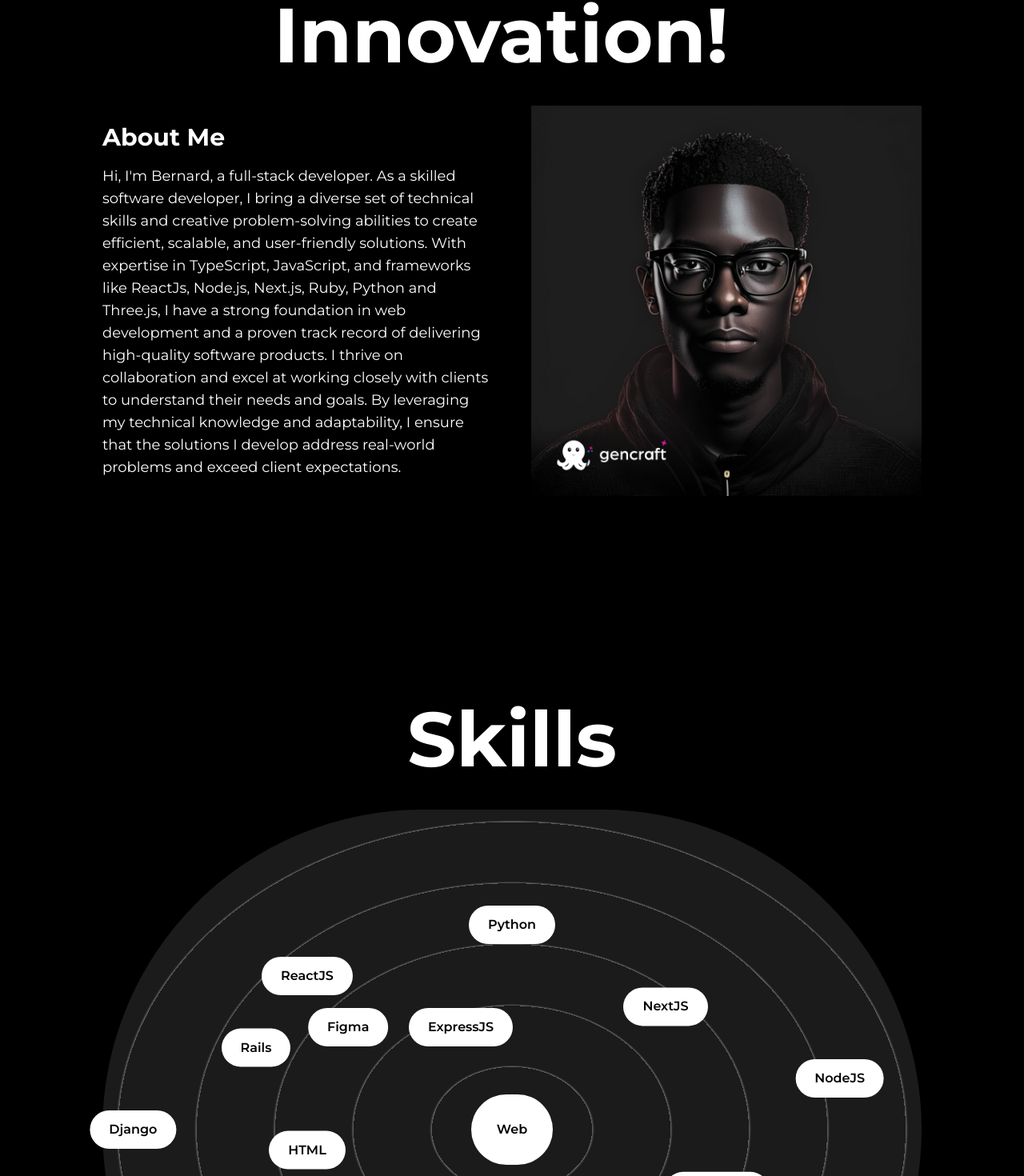
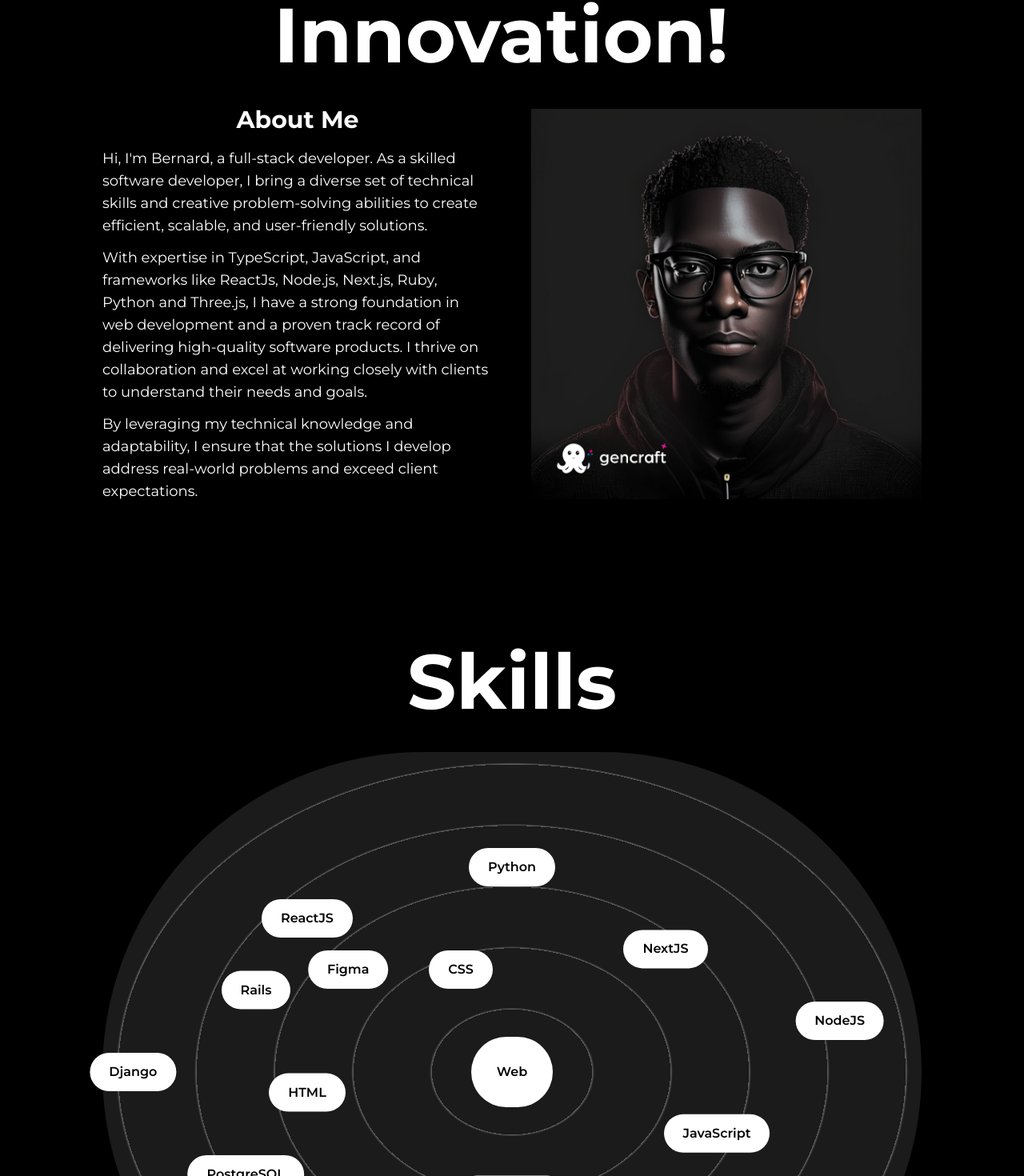
Before and after one commit to Bernard065/bernardbeben, a Next.js app: page /about in a window 1280 px wide. Shown: the part 280-1750 px from the top of the page at 80% size. Built offline with nearby package versions, Linux system fonts and the light colour scheme.

Commit message:
making repeating radial gradient reponsive

```diff
--- a/src/components/AnimatedText.js
+++ b/src/components/AnimatedText.js
@@ -3,7 +3,7 @@ import { motion } from 'framer-motion';
 
 const AnimatedText = ({ text, className = '' }) => {
   return (
-    <div className='w-full mx-auto py-2 flex items-center justify-center text-center overflow-hidden'>
+    <div className='w-full mx-auto py-2 flex items-center justify-center text-center overflow-hidden sm:py-0'>
       <h1 className={`${className} inline-block w-full text-white font-bold capitalize text-8xl`}>
         {text.split(' ').map((word, index) => (
           <motion.span
--- a/src/components/Footer.js
+++ b/src/components/Footer.js
@@ -4,8 +4,8 @@ import Link from 'next/link'
 
 const Footer = () => {
   return (
-    <footer className='w-full border-t-2 border-solid border-white font-medium text-lg text-white'>
-        <Layout className='py-8 flex items-center justify-between'>
+    <footer className='w-full border-t-2 border-solid border-white font-medium text-lg text-white sm:text-base'>
+        <Layout className='py-8 flex items-center justify-between lg:flex-col lg:py-6'>
             <span>{new Date().getFullYear()} &copy; All Rights Reserved.</span>
             <Link href='/' className='text-white hover:text-gray-400'>Bernard</Link>
             <Link href='mailto:bernardbebeni@gmail.com' target={'-blank'} className='text-white hover:text-gray-400'>bernardbebeni@gmail.com</Link>
--- a/src/components/Layout.js
+++ b/src/components/Layout.js
@@ -2,7 +2,7 @@ import React from 'react'
 
 const Layout = ({ children, className='' }) => {
   return (
-    <div className={`${className} w-full h-full inline-block z-0 bg-black p-32`}>
+    <div className={`${className} w-full h-full inline-block z-0 bg-black p-32 xl:p-24 lg:p-16 md:p-12 sm:p-8`}>
         {children}
     </div>
   )
--- a/src/components/Skills.js
+++ b/src/components/Skills.js
@@ -5,7 +5,7 @@ import React from 'react'
 const Skill = ({ name, x, y }) => {
     return (
         <motion.div
-            className='flex items-center justify-center rounded-full font-semibold bg-white text-black py-3 px-6 shadow-slate-300 cursor-pointer absolute'
+            className='flex items-center justify-center rounded-full font-semibold bg-white text-black py-3 px-6 shadow-slate-300 cursor-pointer absolute lg:py-2 lg:px-4 md:text-sm md:py-1.5 md:px-3 xs:bg-transparent xs:text-light xs:font-bold'
             whileHover={{scale:1.05}}
             initial={{x:0, y:0}}
             whileInView={{ x:x, y:y }}
@@ -18,10 +18,10 @@ const Skill = ({ name, x, y }) => {
 const Skills = () => {
   return (
     <>
-        <h2 className='font-bold text-8xl mt-64 w-full text-center text-white mb-10'>Skills</h2>
-        <div className='w-full h-screen relative flex items-center justify-center rounded-full bg-circularDark'>
+        <h2 className='font-bold text-8xl mt-44 w-full text-center text-white mb-10 md:text-6xl md:mt-32 '>Skills</h2>
+        <div className='w-full h-screen relative flex items-center justify-center rounded-full bg-circularDark lg:h-[80vh] sm:h-[60vh] xs:h-[50vh] lg:bg-circularDarkLg md:bg-circularDarkMd sm:bg-circularDarkSm'>
             <motion.div
-                className='flex items-center justify-center rounded-full font-semibold bg-white text-black p-8 shadow-slate-300 cursor-pointer'
+                className='flex items-center justify-center rounded-full font-semibold bg-white text-black p-8 shadow-slate-300 cursor-pointer lg:p-6 md:p- xs:text-xs xs:p-2'
                 whileHover={{scale:1.05}}
             >Web</motion.div>
             <Skill name='CSS' x='-5vw' y='-10vw' />
@@ -31,7 +31,6 @@ const Skills = () => {
             <Skill name='ReactJS' x='-20vw' y='-15vw' />
             <Skill name='NextJS' x='15vw' y='-12vw' />
             <Skill name='NodeJS' x='32vw' y='-5vw' />
-            <Skill name='ExpressJS' x='-5vw' y='-10vw' />
             <Skill name='Python' x='0vw' y='-20vw' />
             <Skill name='FastAPI' x='-25vw' y='18vw' />
             <Skill name='Django' x='-37vw' y='0vw' />
--- a/src/pages/about.js
+++ b/src/pages/about.js
@@ -22,23 +22,29 @@ const About = () => {
         <Layout className='pt-16'>
           <AnimatedText text='Passion Fuels Innovation!' />
 
-          <section className='grid grid-cols-1 md:grid-cols-2 gap-12 items-center mt-8'>
+          <section className='grid grid-cols-2 lg:grid-cols-1 gap-12 items-center mt-8'>
             <motion.div
               className='text-center md:text-left'
               initial={{ x: -200, opacity: 0 }}
               animate={{ x: 0, opacity: 1 }}
               transition={{ duration: 1, delay: 0.5 }}
             >
-              <h2 className='text-3xl font-bold mb-4'>About Me</h2>
-              <p className='text-lg'>
+              <h2 className='text-3xl font-bold mb-4 text-center'>About Me</h2>
+              <p className='text-lg text-left mb-3'>
                 Hi, I'm Bernard, a full-stack developer. As a skilled software developer, I
                 bring a diverse set of technical skills and creative problem-solving abilities
-                to create efficient, scalable, and user-friendly solutions. With expertise in
+                to create efficient, scalable, and user-friendly solutions.
+              </p>
+              <p className='text-lg text-left mb-3'>
+                With expertise in
                 TypeScript, JavaScript, and frameworks like ReactJs, Node.js, Next.js, Ruby, Python
                 and Three.js, I have a strong foundation in web development and a proven track
                 record of delivering high-quality software products. I thrive on collaboration
                 and excel at working closely with clients to understand their needs and goals.
-                By leveraging my technical knowledge and adaptability, I ensure that the
+
+              </p>
+              <p className='text-lg text-left'>
+              By leveraging my technical knowledge and adaptability, I ensure that the
                 solutions I develop address real-world problems and exceed client expectations.
               </p>
             </motion.div>
--- a/src/pages/index.js
+++ b/src/pages/index.js
@@ -17,27 +17,27 @@ export default function Home() {
         <link rel="icon" href="/favicon.ico" />
       </Head>
       <main className='flex items-center w-full min-h-full text-white'>
-        <Layout className='pt-0'>
-          <div className='w-full flex items-center justify-between'>
-            <div className='w-1/2'>
-              <Image src={profilePic} alt='profile' className='w-full h-auto' />
+        <Layout className='pt-0 md:pt-16 sm:pt-8'>
+          <div className='w-full flex items-center justify-between lg:flex-col'>
+            <div className='w-1/2 md:w-full'>
+              <Image src={profilePic} alt='profile' className='w-full h-auto lg:hidden md:inline-block md:w-full' />
             </div>
-            <div className='w-1/2 flex flex-col items-center self-center'>
-              <AnimatedText text='Transforming Imagination into Reality with Code and Design.' className='!text-6xl !text-left' />
+            <div className='w-1/2 flex flex-col items-center self-center lg:w-full lg:text-center'>
+              <AnimatedText text='Transforming Imagination into Reality with Code.' className='!text-6xl !text-left xl:!text-5xl lg:!text-center lg:!text-6xl md:!text-5xl sm:!text-3xl' />
               <motion.p
                 initial={{ x: -200, opacity: 0 }}
                 animate={{ x: 0, opacity: 1 }}
                 transition={{ duration: 1, delay: 1.5 }}
-                className='text-white text-lg mt-4 text-left'
+                className='text-white mt-4 text-left font-medium my-4 text-base md:text-sm sm:text-xs'
               >
                 As a skilled full-stack developer, I am dedicated to turning ideas into innovative web applications. Explore my latest projects and articles, showcasing my expertise in web development. Let's bring digital vision to life through code!
               </motion.p>
-              <div className='flex items-center self-start mt-5'>
-                <Link href='/bernardResume.pdf' target={'-blank'} className='bg-gray-500 hover:bg-gray-700 text-white text-lg px-4 py-2 rounded-md mr-4'>
+              <div className='flex items-center self-start mt-2 lg:self-center'>
+                <Link href='/bernardResume.pdf' target={'-blank'} className='bg-gray-500 hover:bg-gray-700 text-white text-lg px-4 py-2 rounded-md mr-4 md:p-2 md:px-4 md:text-base'>
                   <span className='mr-2'>Resume</span>
                   <FileDownloadIcon className='h-5 w-5' />
                 </Link>
-                <Link href='mailto:bernardbebeni@gmail.com' target={'-blank'} className='ml-4 text-lg font-medium capitalize text-white underline hover:text-orange-500'>Contact Me</Link>
+                <Link href='mailto:bernardbebeni@gmail.com' target={'-blank'} className='ml-4 text-lg font-medium capitalize text-white underline hover:text-orange-500 md:text-base'>Contact Me</Link>
             </div>
             </div>
           </div>
--- a/tailwind.config.js
+++ b/tailwind.config.js
@@ -4,7 +4,6 @@ module.exports = {
     "./app/**/*.{js,ts,jsx,tsx,mdx}",
     "./pages/**/*.{js,ts,jsx,tsx,mdx}",
     "./components/**/*.{js,ts,jsx,tsx,mdx}",
-
     // Or if using `src` directory:
     "./src/**/*.{js,ts,jsx,tsx,mdx}",
   ],
@@ -21,9 +20,31 @@ module.exports = {
         primaryDark: "#58E609",
       },
       backgroundImage: {
-        circularDark: 'repeating-radial-gradient(rgba(255, 255, 255, 0.4) 2px, #1b1b1b 5px, #1b1b1b 100px);'
-      }
+        circularDark: 'repeating-radial-gradient(rgba(255, 255, 255, 0.4) 2px, #1b1b1b 5px, #1b1b1b 100px);',
+        circularDarkLg: 'repeating-radial-gradient(rgba(255, 255, 255, 0.5) 2px, #1b1b1b 5px, #1b1b1b 80px);',
+        circularDarkMd: 'repeating-radial-gradient(rgba(255,255,255,0.5) 2px,#1b1b1b 8px,#1b1b1b 60px);',
+        circularDarkSm: 'repeating-radial-gradient(rgba(255,255,255,0.5) 2px,#1b1b1b 8px,#1b1b1b 40px);',
+      },
+    },
+    screens: {
+      "2xl": { max: "1535px" },
+      // => @media (max-width: 1535px) { ... }
+
+      xl: { max: "1279px" },
+      // => @media (max-width: 1279px) { ... }
+
+      lg: { max: "1023px" },
+      // => @media (max-width: 1023px) { ... }
+
+      md: { max: "767px" },
+      // => @media (max-width: 767px) { ... }
+
+      sm: { max: "639px" },
+      // => @media (max-width: 639px) { ... }
+
+      xs: { max: "479px" },
+      // => @media (max-width: 479px) { ... }
     },
   },
   plugins: [],
-}
+};
```
Also changed, not shown: src/components/Navbar.js (+86 -3 lines), public/All-Texts/styles.txt.
